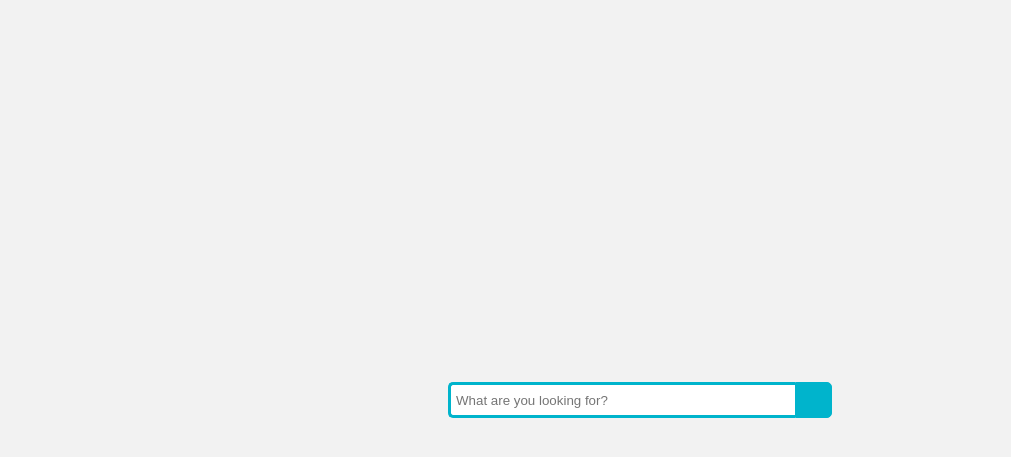
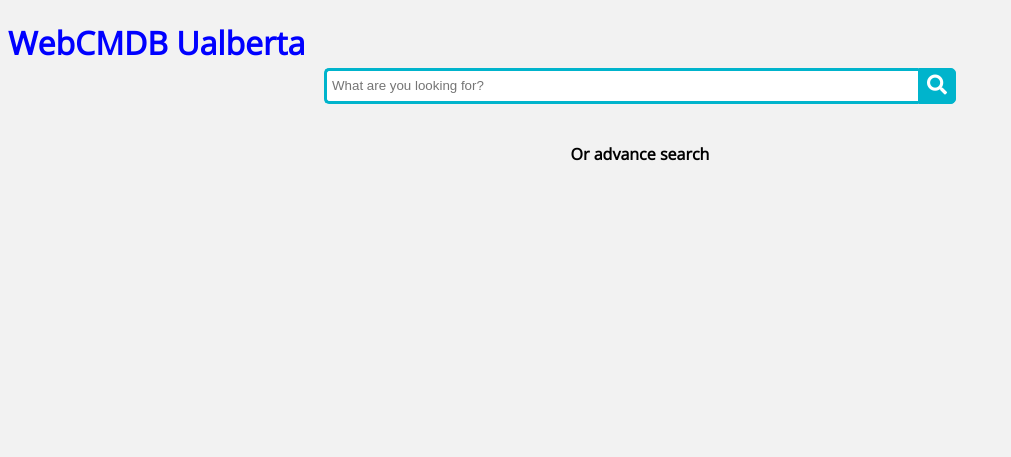
Before and after one commit to letri6tdn/my-first-blog, a Django app: page / in a window 1280 px wide. Shown: the top 457 px of the page, without its empty margins (0-1011 px from the left). Run offline with Django 3.2, Linux system fonts and the light colour scheme; some libraries are stand-ins or nearby versions.

Commit message:
Search bar updated 2

```diff
--- a/blog/static/css/blog.css
+++ b/blog/static/css/blog.css
@@ -4,6 +4,7 @@ body{
   background: #f2f2f2;
   font-family: 'Open Sans', sans-serif;
 }
+
 
 .search {
   width: 100%;
@@ -23,7 +24,7 @@ body{
 }
 
 .searchTerm:focus{
-  color: #00B4CC;
+  color: #1C2833;
 }
 
 .searchButton {
@@ -40,9 +41,9 @@ body{
 
 /*Resize the wrap to see the search bar change!*/
 .wrap{
-  width: 30%;
-  position: absolute;
-  top: 50%;
+  width: 50%;
+  position: relative;
+  top: 25%;
   left: 50%;
   transform: translate(-50%, -50%);
 }
--- a/blog/templates/blog/post_list.html
+++ b/blog/templates/blog/post_list.html
@@ -4,9 +4,15 @@
 	<head>
 		<title>WebCMDB</title>
 		<link rel="stylesheet" href="{% static 'css/blog.css' %}">
+		<link rel="stylesheet" href="https://use.fontawesome.com/releases/v5.6.3/css/all.css" integrity="sha384-UHRtZLI+pbxtHCWp1t77Bi1L4ZtiqrqD80Kn4Z8NTSRyMA2Fd33n5dQ8lWUE00s/" crossorigin="anonymous">
+
     </head>
 	</head>
 	<body>
+		<div>
+			<h1><a style="text-decoration:none;color:blue;" href="/">WebCMDB Ualberta</a></h1>
+		</div>
+
 		<div class="wrap">
 		   <div class="search">
 			  <input type="text" class="searchTerm" placeholder="What are you looking for?">
@@ -15,5 +21,13 @@
 			 </button>
 		   </div>
 		</div>
+
+		<div class="text_advance">
+			<h4 style="text-align:center">Or advance search</h4>
+		</div>
+
+		<div class="wrap_advanced">
+		</div>
+
 	</body>
 </html>
```
